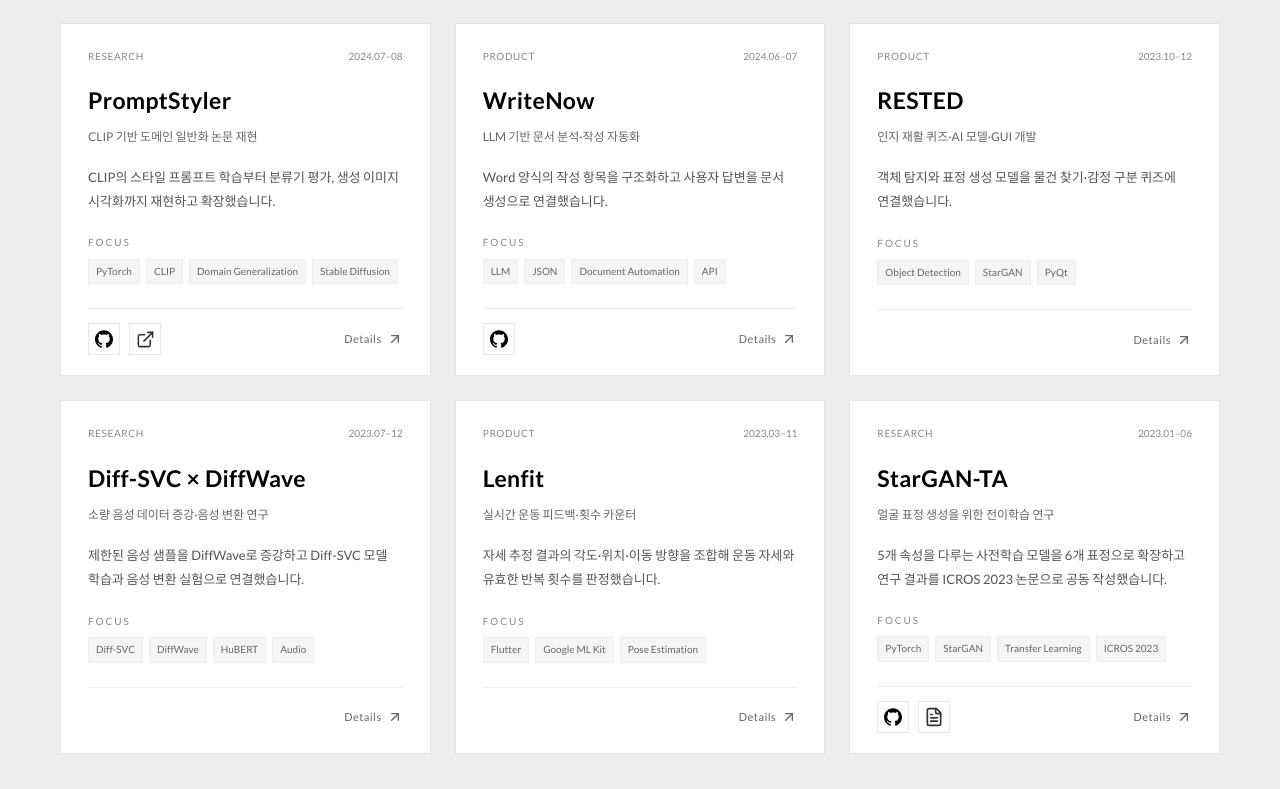
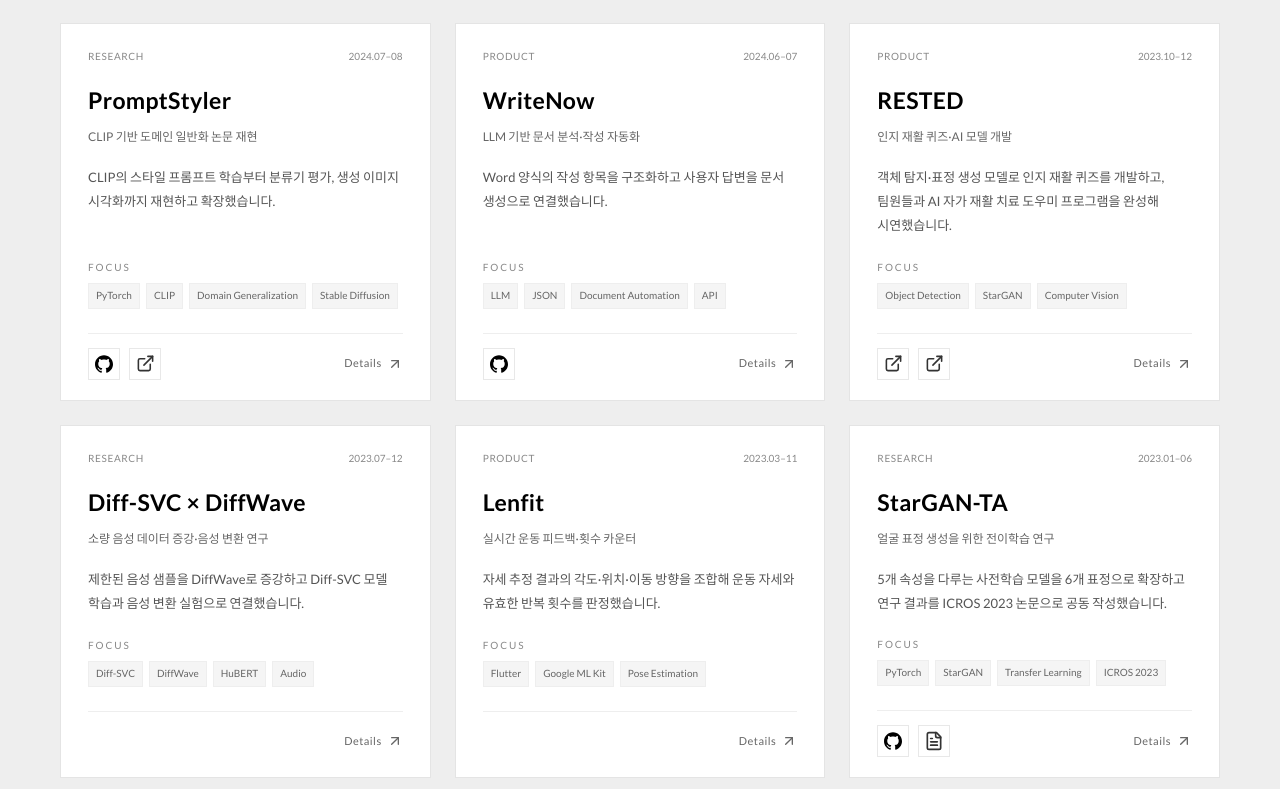
Before and after one commit to HahnGyuTak/portfolio, a React (Vite) app: page / in a window 1280 px wide. Shown: the part 1451-2240 px from the top of the page. Built offline with nearby package versions, Linux system fonts and the light colour scheme.

Commit message:
Clarify RESTED contributions and link award presentation

```diff
--- a/src/app/content.json
+++ b/src/app/content.json
@@ -183,19 +183,22 @@
       "name": "RESTED",
       "category": "product",
       "kicker": "COMPUTER VISION · REHABILITATION",
-      "subtitle": "인지 재활 퀴즈·AI 모델·GUI 개발",
+      "subtitle": "인지 재활 퀴즈·AI 모델 개발",
       "period": "2023.10–12",
-      "role": "인지 재활 퀴즈 기획 · 모델 학습 · GUI 구현",
-      "summary": "객체 탐지와 표정 생성 모델을 물건 찾기·감정 구분 퀴즈에 연결했습니다.",
+      "role": "인지 재활 퀴즈 기획 · 모델 학습 · 팀 협업·서비스 통합",
+      "summary": "객체 탐지·표정 생성 모델로 인지 재활 퀴즈를 개발하고, 팀원들과 AI 자가 재활 치료 도우미 프로그램을 완성해 시연했습니다.",
       "problem": "모델이 탐지하거나 생성한 결과를 사용자가 직접 수행하고 응답할 수 있는 인지 재활 콘텐츠로 만들어야 했습니다.",
       "contributions": [
         "국내 생활환경의 사물을 인식하도록 객체 탐지 모델을 파인튜닝하고, 탐지 결과에서 목표 물건을 선정해 다시 제시한 물건과 비교하는 퀴즈를 구현했습니다.",
         "AI Hub 표정 데이터의 여섯 감정을 전처리해 StarGAN을 파인튜닝했습니다. 익숙한 인물의 사진에서 표정 이미지를 생성하고 감정을 선택하는 퀴즈를 구현했습니다.",
-        "PyQt GUI에 문제 제시, 응답 선택, 성공·실패 판정 흐름을 연결했습니다."
+        "팀원들과 협업해 개발한 인지 재활 퀴즈를 AI 자가 재활 치료 도우미 서비스용 프로그램에 통합하고, 최종 프로그램을 함께 시연했습니다."
       ],
-      "outcome": "물건 찾기와 정서인지 퀴즈를 동작하는 GUI로 구현해 캡스톤 결과물로 완성했습니다.",
-      "tags": ["Object Detection", "StarGAN", "PyQt"],
-      "links": []
+      "outcome": "팀원들과 최종 서비스 프로그램을 완성·시연했으며, RESTED 팀으로 2023 제16회 창의설계경진대회 지능기전공학부 대상을 수상했습니다.",
+      "tags": ["Object Detection", "StarGAN", "Computer Vision"],
+      "links": [
+        {"label": "대상 수상", "url": "https://withus.sejong.ac.kr/non/stuTlnt/view.do?dataSeq=1000040&sstTyCd=ST01&currentPageNo=1"},
+        {"label": "발표자료 (PDF)", "url": "https://withus.sejong.ac.kr/comm/cmfile/download.do?encFileGrpSeq=19b82d7b338cb31f922c99903b99dbe2&encFileSeq=6f0d09eaa7573ee1a905876da477a5f4"}
+      ]
     },
     {
       "id": "writenow",
@@ -297,7 +300,7 @@
     },
     {
       "year": "2023",
-      "title": "제16회 창의설계경진대회 대상",
+      "title": "제16회 창의설계경진대회 지능기전공학부 대상",
       "organization": "세종대학교",
       "sourceTitle": "Grand Prize, 16th Annual Creative Design Competition, Sejong Univ"
     },
```
Also changed, not shown: public/resume.html (+4 -4 lines), 1 other file (tests, documents, lock files or other folders).
